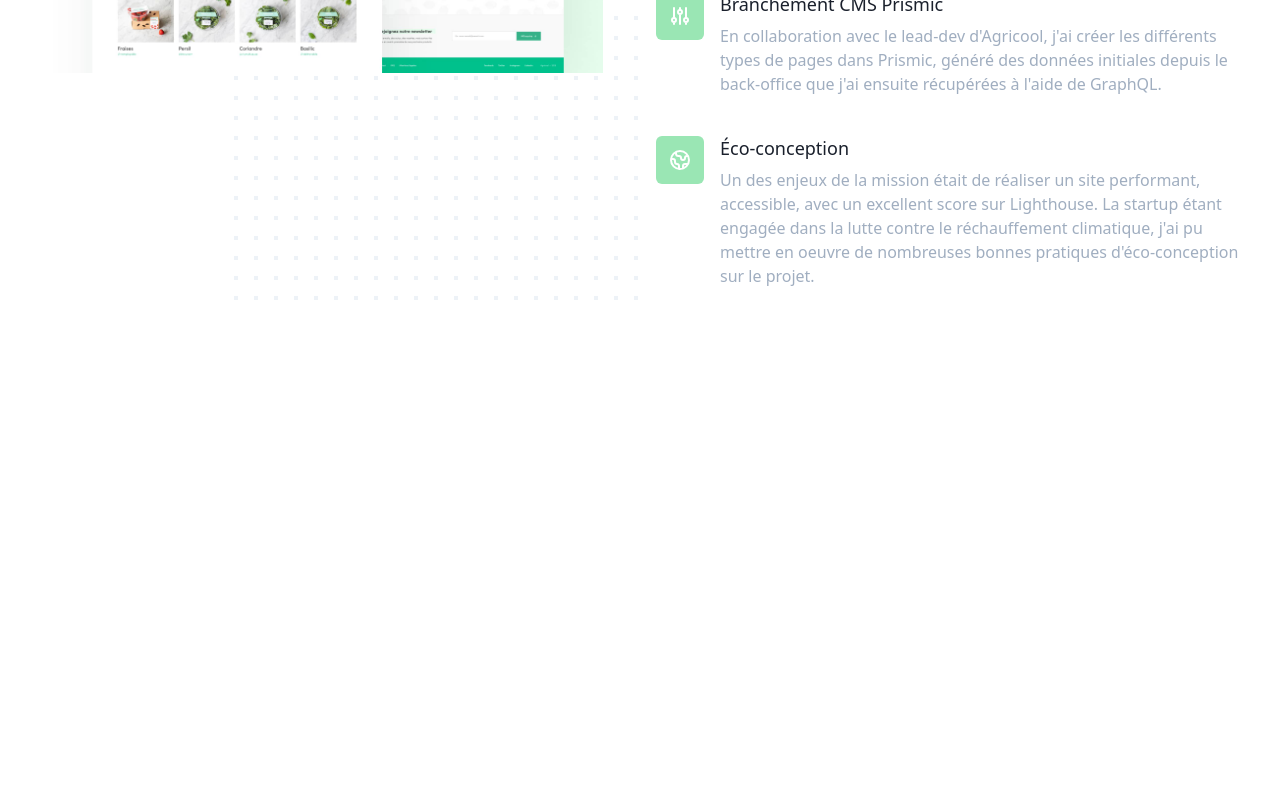
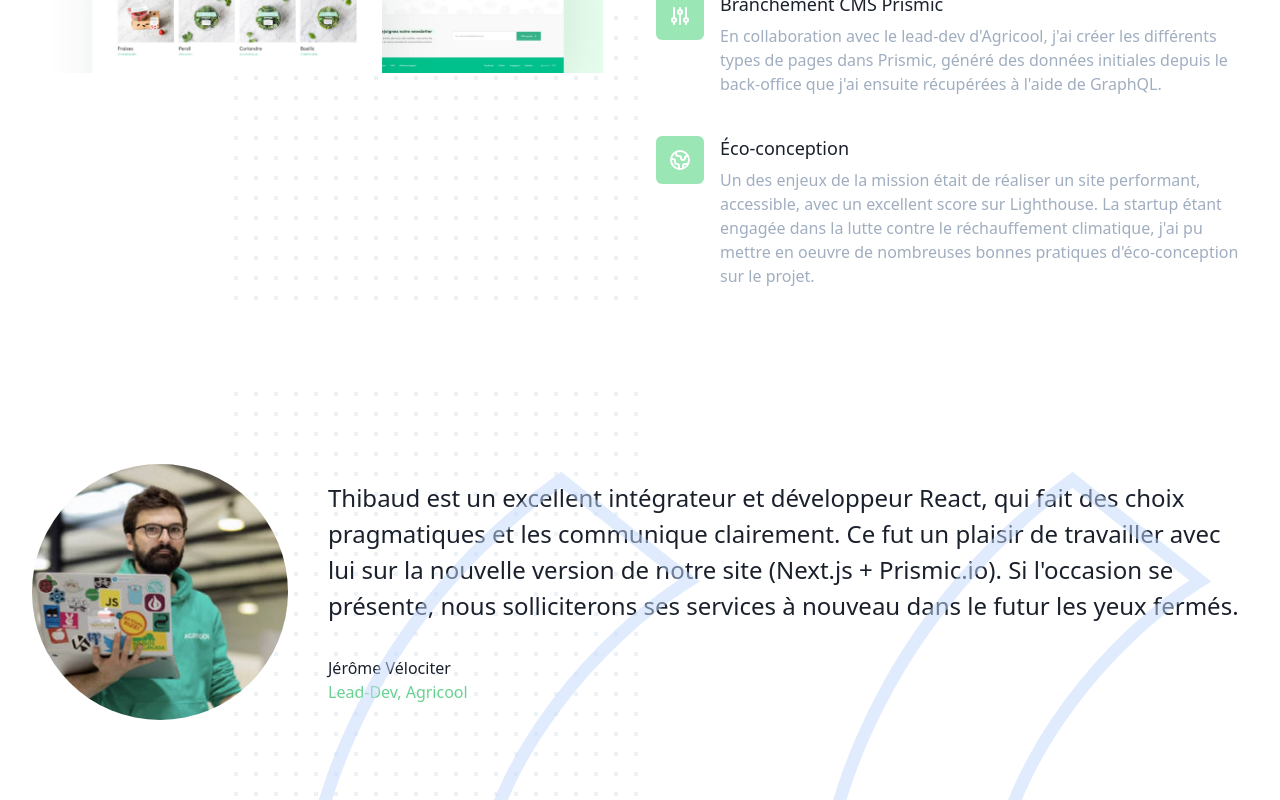
Before and after one commit to tidusia/thibaud-on-next, a Next.js app: page / in a window 1280 px wide. Shown: the part 2058-2858 px from the top of the page. Before the commit the page ends 2442 px from the top, so only its background shows below. Built offline with nearby package versions, Linux system fonts and the light colour scheme; what @tailwindcss/ui would draw is missing.

Commit message:
Create Testimonial component

```diff
--- /dev/null
+++ b/components/Testimonial/index.tsx
@@ -0,0 +1,93 @@
+type Props = {
+  picture: string;
+  name: string;
+  position?: string;
+  content: string;
+};
+
+const Testimonial = ({ picture, name, position, content }: Props) => (
+  <div className="bg-white overflow-hidden">
+    <div className="relative max-w-screen-xl mx-auto pt-20 pb-12 px-4 sm:px-6 lg:px-8 lg:py-20">
+      <svg
+        className="hidden lg:block absolute right-full top-1/2 transform translate-x-1/2 -translate-y-1/2"
+        width="404"
+        height="784"
+        fill="none"
+        viewBox="0 0 404 784"
+      >
+        <defs>
+          <pattern
+            id="56409614-3d62-4985-9a10-7ca758a8f4f0"
+            x="0"
+            y="0"
+            width="20"
+            height="20"
+            patternUnits="userSpaceOnUse"
+          >
+            <rect
+              x="0"
+              y="0"
+              width="4"
+              height="4"
+              className="text-gray-200"
+              fill="currentColor"
+            />
+          </pattern>
+        </defs>
+        <rect
+          width="404"
+          height="784"
+          fill="url(#56409614-3d62-4985-9a10-7ca758a8f4f0)"
+        />
+      </svg>
+
+      <div className="relative lg:flex lg:items-center">
+        <div className="hidden lg:block lg:flex-shrink-0">
+          <img className="h-64 w-64 rounded-full" src={picture} alt={name} />
+        </div>
+
+        <div className="relative lg:ml-10">
+          <svg
+            className="absolute top-0 left-0 transform -translate-x-8 -translate-y-24 h-36 w-36 text-indigo-200 opacity-50"
+            stroke="currentColor"
+            fill="none"
+            viewBox="0 0 144 144"
+          >
+            <path
+              stroke-width="2"
+              d="M41.485 15C17.753 31.753 1 59.208 1 89.455c0 24.664 14.891 39.09 32.109 39.09 16.287 0 28.386-13.03 28.386-28.387 0-15.356-10.703-26.524-24.663-26.524-2.792 0-6.515.465-7.446.93 2.327-15.821 17.218-34.435 32.11-43.742L41.485 15zm80.04 0c-23.268 16.753-40.02 44.208-40.02 74.455 0 24.664 14.891 39.09 32.109 39.09 15.822 0 28.386-13.03 28.386-28.387 0-15.356-11.168-26.524-25.129-26.524-2.792 0-6.049.465-6.98.93 2.327-15.821 16.753-34.435 31.644-43.742L121.525 15z"
+            />
+          </svg>
+          <blockquote>
+            <div className="text-2xl leading-9 font-medium text-gray-900">
+              <p>{content}</p>
+            </div>
+            <footer className="mt-8">
+              <div className="flex">
+                <div className="flex-shrink-0 lg:hidden">
+                  <img
+                    className="h-12 w-12 rounded-full"
+                    src="https://images.unsplash.com/photo-1494790108377-be9c29b29330?ixlib=rb-1.2.1&ixid=eyJhcHBfaWQiOjEyMDd9&auto=format&fit=facearea&facepad=2&w=256&h=256&q=80"
+                    alt=""
+                  />
+                </div>
+                <div className="ml-4 lg:ml-0">
+                  <div className="text-base leading-6 font-medium text-gray-900">
+                    {name}
+                  </div>
+                  {!!position && (
+                    <div className="text-base leading-6 font-medium text-green-400">
+                      {position}
+                    </div>
+                  )}
+                </div>
+              </div>
+            </footer>
+          </blockquote>
+        </div>
+      </div>
+    </div>
+  </div>
+);
+
+export default Testimonial;
--- a/pages/index.tsx
+++ b/pages/index.tsx
@@ -2,11 +2,19 @@
 
 import HomeIntro from "../components/HomeIntro";
 import ShowCase from "../components/ShowCase";
+import Testimonial from "../components/Testimonial";
 
 const Home: NextPage = () => (
   <div>
     <HomeIntro />
     <ShowCase />
+
+    <Testimonial
+      picture="/images/jerome-velociter.jpg"
+      name="Jérôme Vélociter"
+      position="Lead-Dev, Agricool"
+      content="Thibaud est un excellent intégrateur et développeur React, qui fait des choix pragmatiques et les communique clairement. Ce fut un plaisir de travailler avec lui sur la nouvelle version de notre site (Next.js + Prismic.io). Si l'occasion se présente, nous solliciterons ses services à nouveau dans le futur les yeux fermés."
+    />
   </div>
 );
 
```
